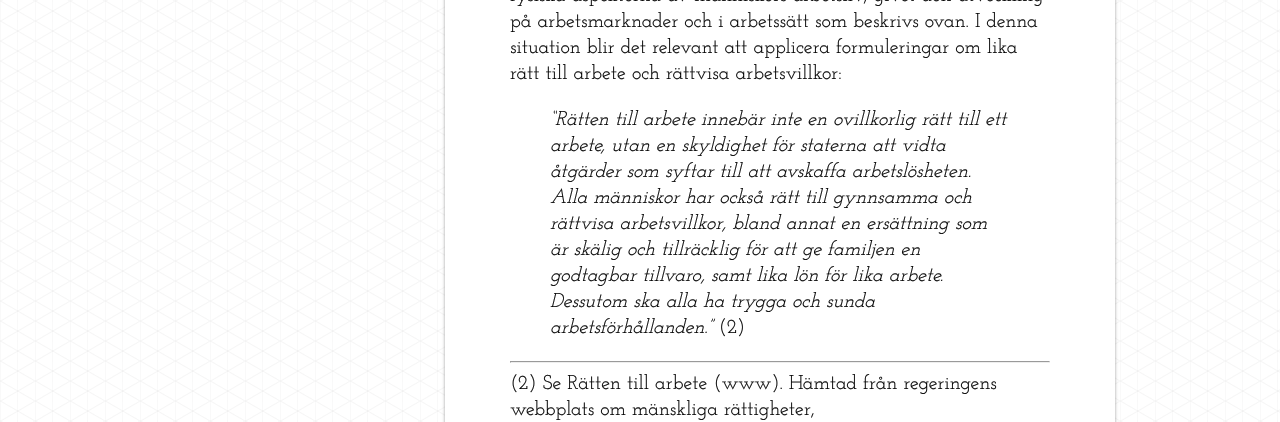
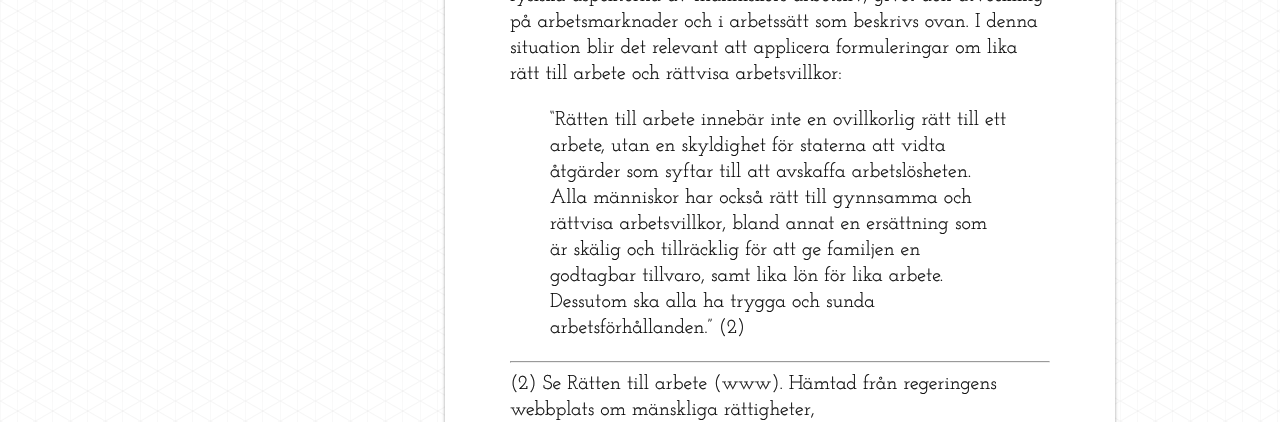
Before and after one commit to dilettant/allmannakontoret, a Jekyll site: the page built from koncept/offentliga_motesplatser_och_ratten_till_arbete.md, in a window 1280 px wide. Shown: the part 839-1261 px from the top of the page. Built offline with Jekyll 4.4.1, drawn with Linux system fonts in a browser that asks for light colours.

Commit message:
new postit

```diff
--- a/koncept/offentliga_motesplatser_och_ratten_till_arbete.md
+++ b/koncept/offentliga_motesplatser_och_ratten_till_arbete.md
@@ -10,7 +10,7 @@ I det samtida välfärdssamhället tillhandahålls eller subventioneras offentli
 
 De offentliga platserna har potential att genom sin tillgänglighet skapa miljöer där många olika typer av människor känner sig välkomna. Idén om allmänna kontor föreslår att de möjligheter som tillhandahålls medborgarna genom skolor, bibliotek, kulturhus, allemansrätten osv. även bör omfatta de rumsliga och fysiska aspekterna av människors arbetsliv, givet den utveckling på arbetsmarknader och i arbetssätt som beskrivs ovan. I denna situation blir det relevant att applicera formuleringar om lika rätt till arbete och rättvisa arbetsvillkor:
 
-> *"Rätten till arbete innebär inte en ovillkorlig rätt till ett arbete, utan en skyldighet för staterna att vidta åtgärder som syftar till att avskaffa arbetslösheten. Alla människor har också rätt till gynnsamma och rättvisa arbetsvillkor, bland annat en ersättning som är skälig och tillräcklig för att ge familjen en godtagbar tillvaro, samt lika lön för lika arbete. Dessutom ska alla ha trygga och sunda arbetsförhållanden."* (2)
+> "Rätten till arbete innebär inte en ovillkorlig rätt till ett arbete, utan en skyldighet för staterna att vidta åtgärder som syftar till att avskaffa arbetslösheten. Alla människor har också rätt till gynnsamma och rättvisa arbetsvillkor, bland annat en ersättning som är skälig och tillräcklig för att ge familjen en godtagbar tillvaro, samt lika lön för lika arbete. Dessutom ska alla ha trygga och sunda arbetsförhållanden." (2)
 
 ------------
 (2) Se Rätten till arbete (www). Hämtad från regeringens webbplats om mänskliga rättigheter, http://www.manskligarattigheter.gov.se. Publicerat 17 april 2012. Hämtat 1 juni 2012.
```
